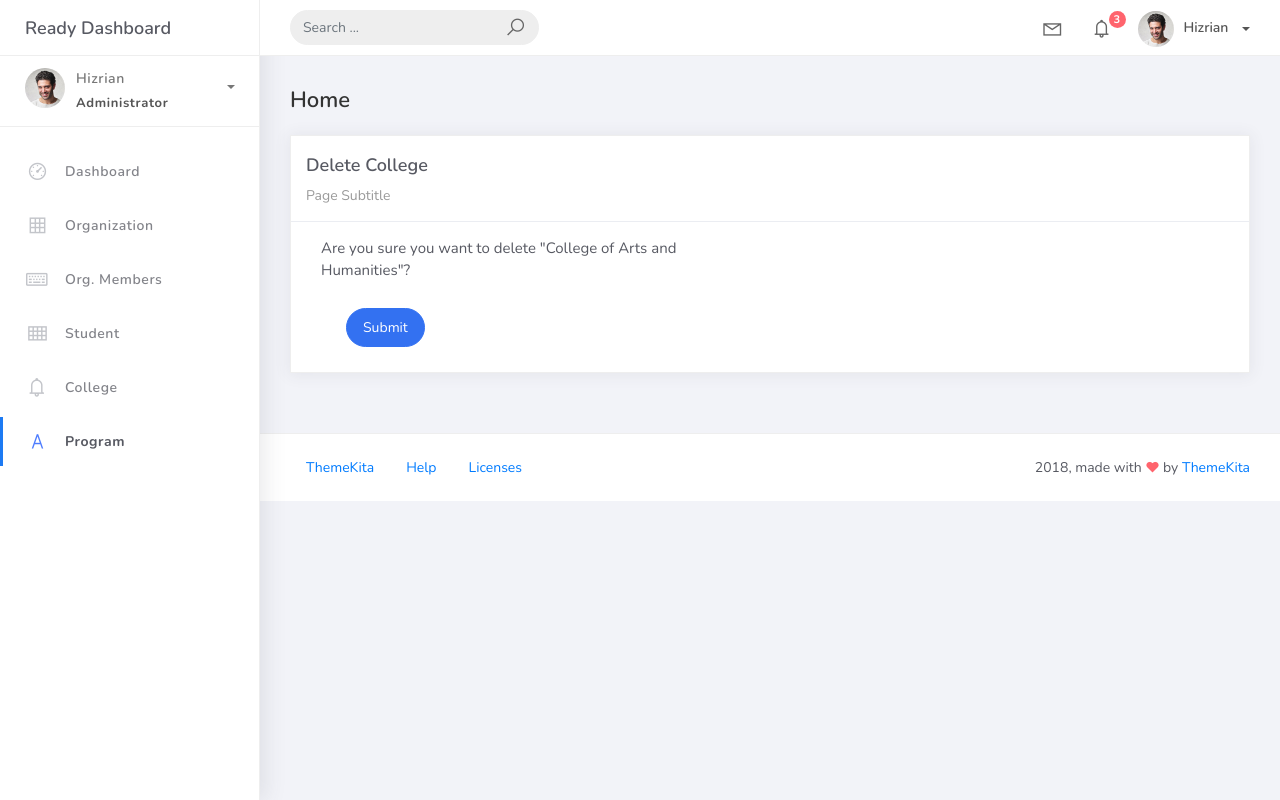
After one commit to paulmendoza123/PSUSphere, a Django app: page /college_list/1/delete/ in a window 1280 px wide. The commit adds this page. Run offline with Django 5.2, Linux system fonts and the light colour scheme; data comes from the database, SQL or seed files in the repository; both versions use the stored data as it was after the commit; some libraries are stand-ins or nearby versions.

Commit message:
add, edit and delete feature added in college

```diff
--- a/projectsite/projectsite/urls.py
+++ b/projectsite/projectsite/urls.py
@@ -19,7 +19,7 @@ from django.urls import path
 from studentorg.views import ( HomePageView, OrganizationList, OrganizationCreateView, OrganizationUpdateView, OrganizationDeleteView,
                                 OrgMemberList, OrgMemberCreateView, OrgMemberUpdateView, OrgMemberDeleteView,
                                 StudentList, StudentCreateView, StudentUpdateView, StudentDeleteView,
-                                CollegeList, CollegeCreateView, CollegeUpdateView, )
+                                CollegeList, CollegeCreateView, CollegeUpdateView, CollegeDeleteView,)
 from studentorg import views
 
 urlpatterns = [
@@ -48,4 +48,5 @@ urlpatterns = [
     path('college_list', CollegeList.as_view(), name='college-list'),
     path('college_list/add', CollegeCreateView.as_view(), name='college-add'),
     path('college_list/<int:pk>/', CollegeUpdateView.as_view(), name='college-update'),
+    path('college_list/<int:pk>/delete/', CollegeDeleteView.as_view(), name='college-delete'),
 ]
--- a/projectsite/studentorg/views.py
+++ b/projectsite/studentorg/views.py
@@ -101,3 +101,8 @@ class CollegeUpdateView(UpdateView):
     form_class = CollegeForm
     template_name = 'college_form.html'
     success_url = reverse_lazy('college-list')
+
+class CollegeDeleteView(DeleteView):
+    model = College
+    template_name = 'college_del.html'
+    success_url = reverse_lazy('college-list')
--- /dev/null
+++ b/projectsite/templates/college_del.html
@@ -0,0 +1,36 @@
+{% extends 'base.html' %} {% load static %} {% block content %}
+<div class="content">
+    <div class="container-fluid">
+        <h4 class="page-title">Home</h4>
+        <div class="row">
+            <div class="col-md-12">
+                <div class="card">
+                    <div class="card-header">
+                        <div class="card-title">Delete College</div>
+                        <div class="card-category">Page Subtitle</div>
+                    </div>
+
+                    <div class="col-md-6">
+                        <div class="card-body">
+                            <form action="" method="post" novalidate>
+                                <p>Are you sure you want to delete "{{ object }}"?</p>
+                                {% csrf_token %}
+                                {% include 'includes/form.html' %}
+
+                                <div class="form-group">
+                                    <div class="col-md-12 col-sm-3">
+                                        <button type="submit" class="btn btn-primary btn-rounded">
+                                            Submit
+                                        </button>
+                                    </div>
+                                </div>
+                            </form>
+                        </div>
+                    </div>
+
+                </div>
+            </div>
+        </div>
+    </div>
+</div>
+{% endblock %}
--- a/projectsite/templates/college_list.html
+++ b/projectsite/templates/college_list.html
@@ -47,7 +47,10 @@
                                 {% for object in object_list %}
                                 <tr>
                                     <td>{{ object.college_name }}</td>
-                                    <td><a href="college_list/{{ object.id }}">Edit</a></td>
+                                    <td>
+                                        <a href="{% url 'college-update' object.id %}">Edit</a>
+                                        <a href="{% url 'college-delete' object.id %}" class="text-danger">Delete</a>
+                                    </td>
                                     </tr>
                                     {% empty %}
                                     <tr>
```
Also changed, not shown: projectsite/db.sqlite3.
